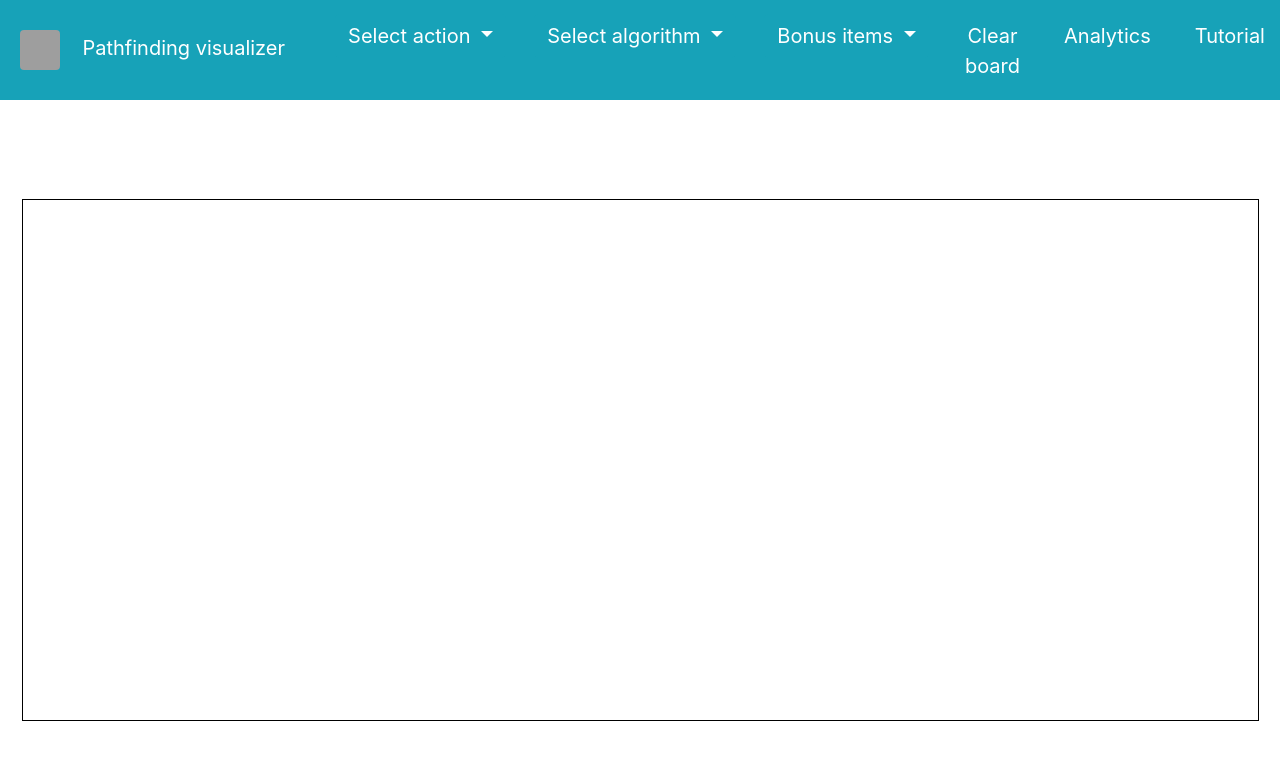
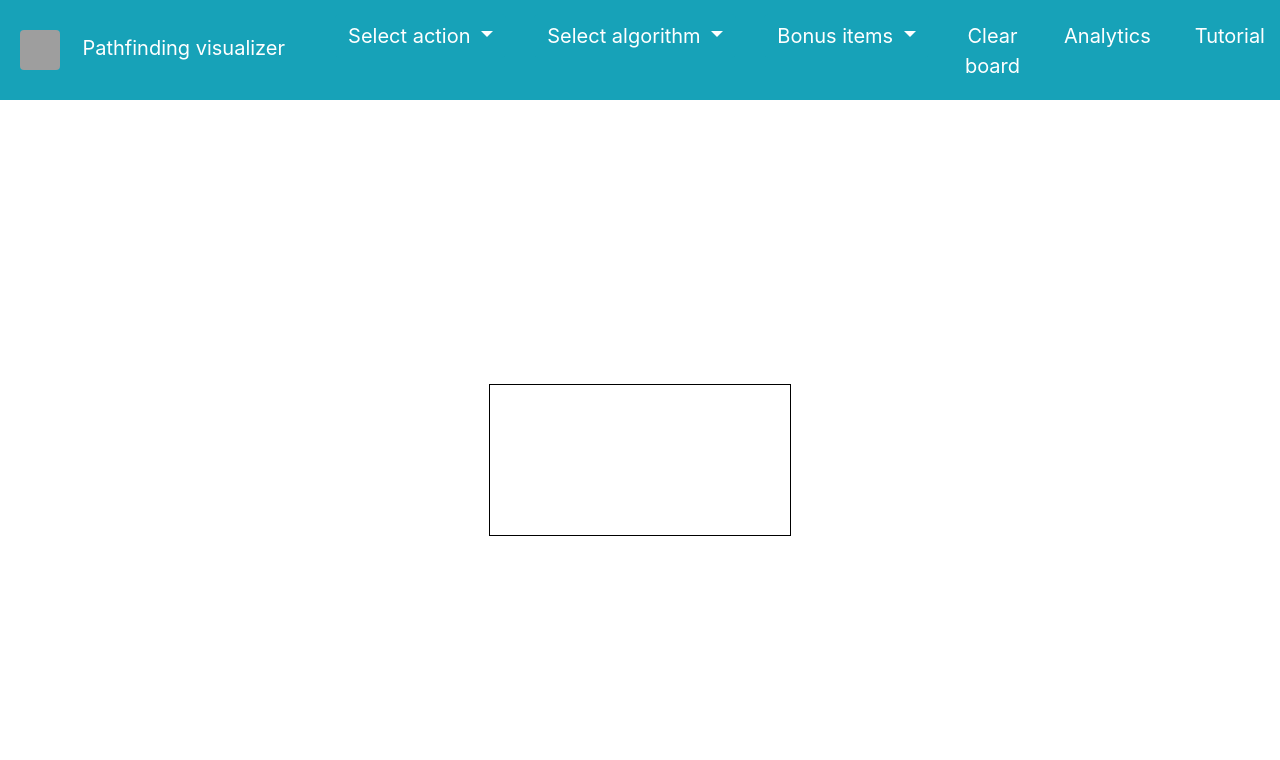
Before and after one commit to ajdinpasic/Pathfinding-visualizer, an Angular app in the folder angular-spa/: page / in a window 1280 px wide. Shown: the top 760 px of the page. Built offline with nearby package versions, Linux system fonts and the light colour scheme; grey boxes are pictures that could not be loaded.

Commit message:
removing unnecessary data

```diff
--- a/angular-spa/src/app/components/grid/grid.component.html
+++ b/angular-spa/src/app/components/grid/grid.component.html
@@ -1 +1 @@
-<canvas id="pathfindingCanvas" width="1235" height="520"></canvas>
+<canvas id="pathfindingCanvas"></canvas>
```
